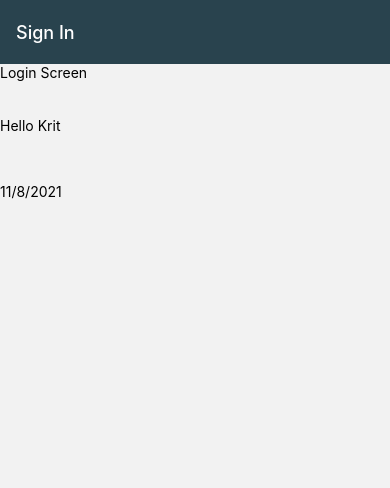
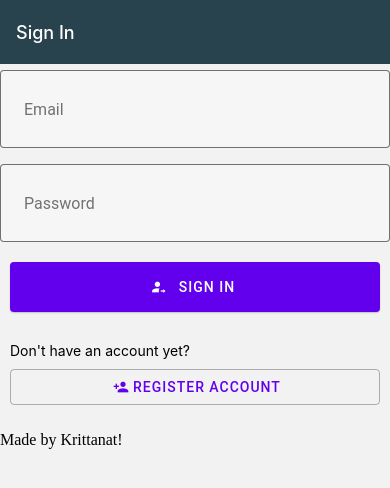
Before and after one commit to growywl/MyWebSite, a React Native app: screen /signIn in a window 390 px wide. Shown: the top 488 px of the page. Built offline with nearby package versions, Linux system fonts and the light colour scheme; no server answers.

Commit message:
Update LoginScreen.js

```diff
--- a/screens/sessions/LoginScreen.js
+++ b/screens/sessions/LoginScreen.js
@@ -1,16 +1,89 @@
-import React from 'react';
+import React from 'react'
 import { View, Text } from 'react-native';
-const LoginScreen = () => {
-    return (
-        <View>
-            <Text>Login Screen</Text>
-            <h1>
-            <Text>Hello Krit</Text>
-            </h1>
-            <h3>
-            <Text>11/8/2021</Text>
-            </h3>
-        </View>
-    )
+import { useForm, Controller } from 'react-hook-form';
+import { TextInput, Button } from 'react-native-paper'
+import styles from './styles';
+const LoginScreen = ({ navigation }) => {
+
+  const { control, handleSubmit, formState: { errors } } = useForm();
+  const onSubmit = (data) => {
+    console.log(data);
+  }
+  return (
+    <View style={styles.authFormContainer}>
+      <Controller
+        control={control}
+        render={({ onChange, onBlur, value }) => (
+          <TextInput
+            style={styles.formInput}
+            label="Email"
+            mode="outlined"
+            onBlur={onBlur}
+            onChangeText={(value) => onChange(value)}
+            value={value}
+          />
+        )}
+        name="email"
+        rules={{ required: true }}
+        defaultValue=""
+      />
+      <View style={styles.errorMsg}>
+        {errors.email && <Text style={styles.errorText}>You must fill in your email</Text>}
+      </View>
+      <Controller
+        control={control}
+        render={({ onChange, onBlur, value }) => (
+          <TextInput
+            style={styles.formInput}
+            label="Password"
+            mode="outlined"
+            secureTextEntry
+            onBlur={onBlur}
+            onChangeText={(value) => onChange(value)}
+            value={value}
+          />
+        )}
+        name="password"
+        rules={{ required: true }}
+        defaultValue=""
+      />
+      <View style={styles.errorMsg}>
+        {errors.password && <Text style={styles.errorText}>You must fill in your password</Text>}
+      </View>
+      <View>
+        <Button
+          style={styles.submitButton}
+          mode="contained"
+          compact={false}
+          onPress={handleSubmit(onSubmit)}
+          icon="account-arrow-right"
+        >
+          Sign in
+        </Button>
+
+      </View>
+
+      <View style={styles.switchScreenText}>
+        <Text>
+          Don't have an account yet?
+        </Text>
+      </View>
+      <Button
+        mode="outlined"
+        style={styles.switchBtn}
+        icon="account-plus"
+        compact
+        onPress={() => navigation.navigate('register')}>Register Account
+      </Button>
+      <p>Made by Krittanat!</p>
+    </View>
+
+
+  )
+  const LoginScreen = ({ navigation }) => {
+
+
+
+  }
 };
 export default LoginScreen;
```
